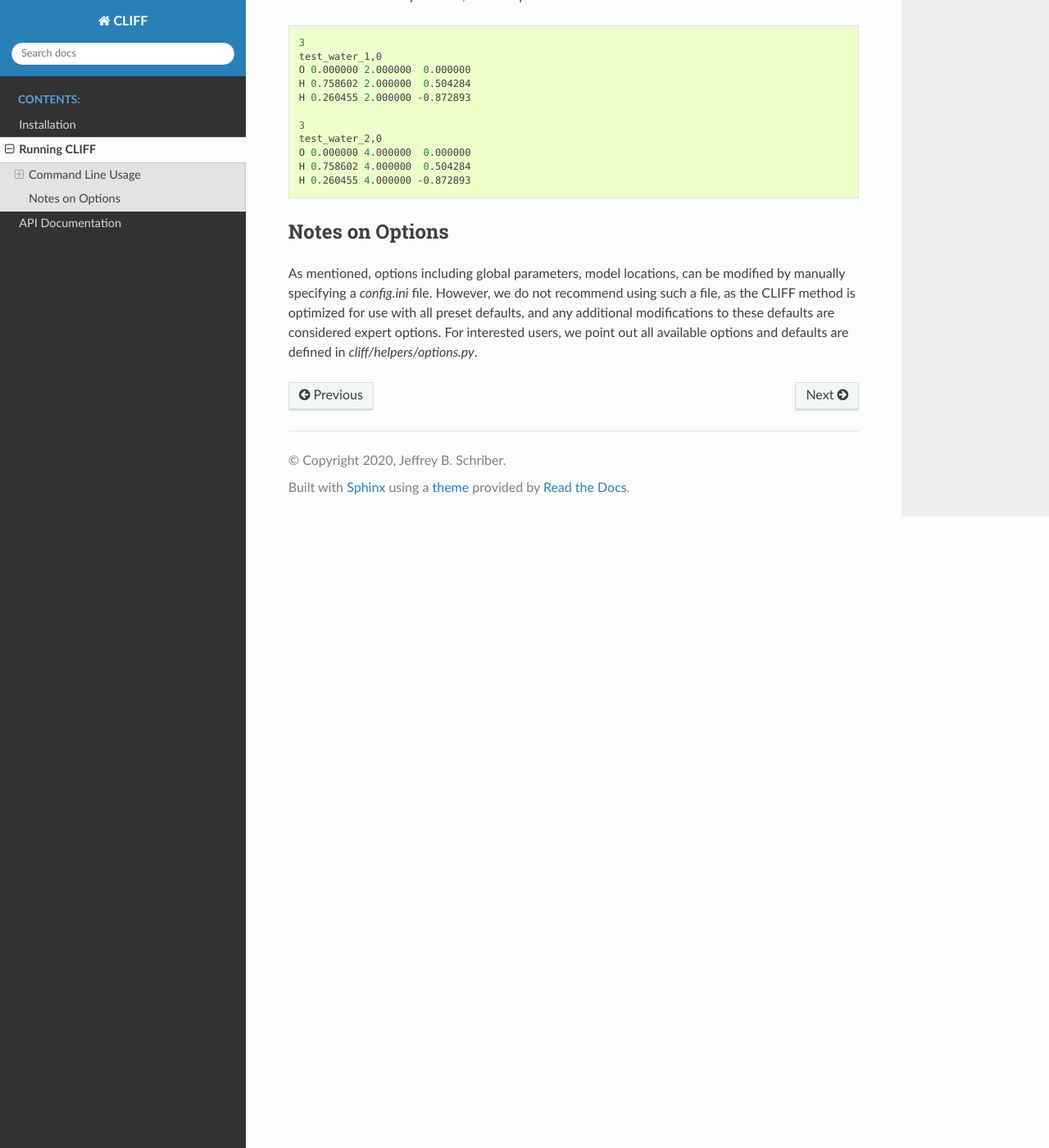
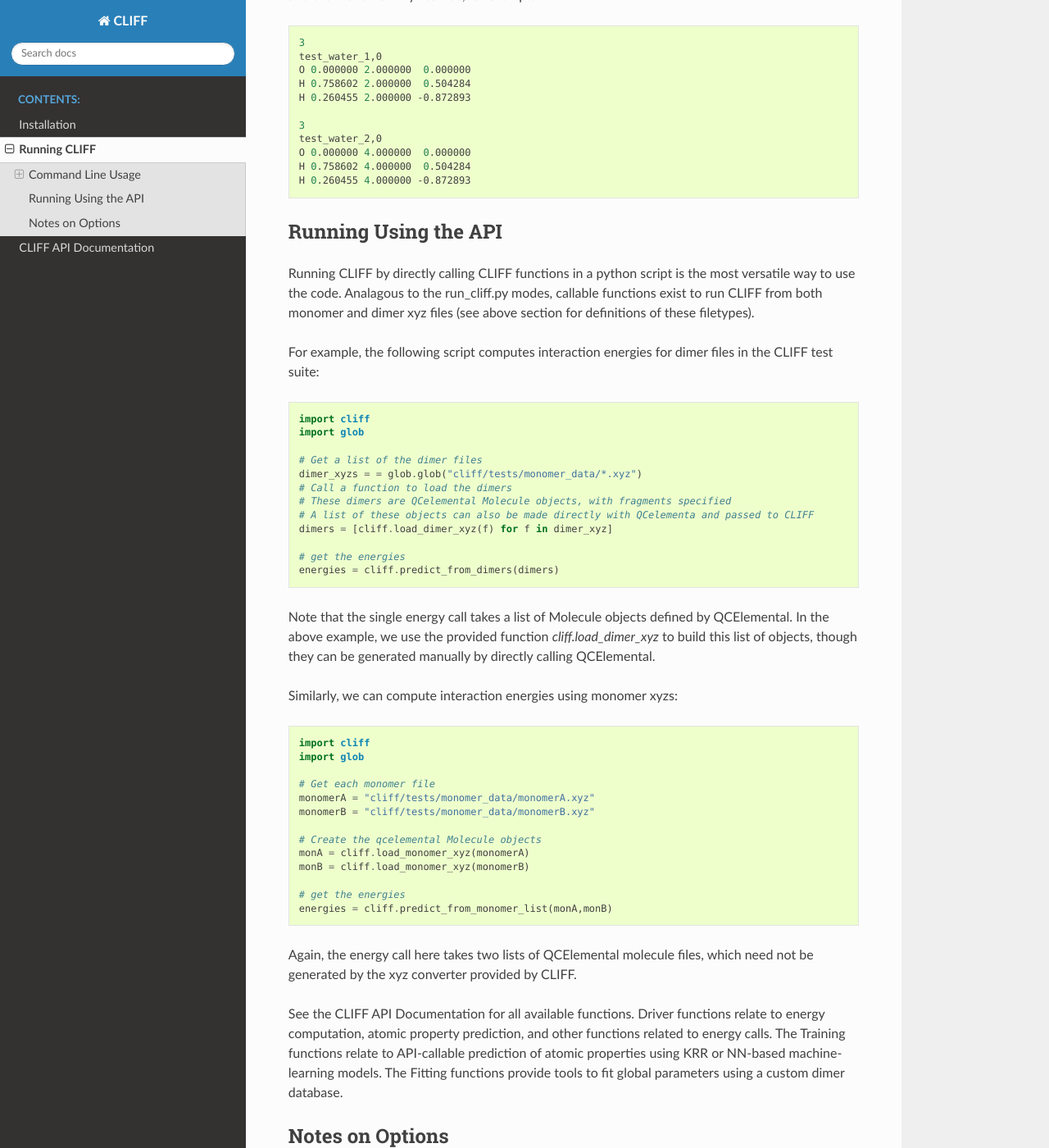
Before and after one commit to jeffschriber/cliff, a Sphinx documentation site: the page built from docs/running_cliff.rst, in a window 1280 px wide and 1400 px high, scrolled down 2037 px. Shown: the whole window at 82% size. Built offline with Sphinx 7.4.7 and the Read the Docs theme 2.0.0, drawn with Linux system fonts in a browser that asks for light colours; pages that are not in the unit, such as notebooks, are missing from menus.

Commit message:
Fix autodoc, some cleanup

```diff
--- a/docs/conf.py
+++ b/docs/conf.py
@@ -13,6 +13,7 @@
 import os
 import sys
 sys.path.insert(0, os.path.abspath('../'))
+import cliff
 
 
 # -- Project information -----------------------------------------------------
--- a/docs/index.rst
+++ b/docs/index.rst
@@ -3,8 +3,8 @@
    You can adapt this file completely to your liking, but it should at least
    contain the root `toctree` directive.
 
-CLIFF: a component-learned intermolecular force field
-=====================================================
+CLIFF: A Component-based, Machine-Learned Intermolecular Force Field
+====================================================================
 
 CLIFF is an open-source intermolecular force field that
 uses atomic parameters from machine learning models in
--- a/docs/running_cliff.rst
+++ b/docs/running_cliff.rst
@@ -119,6 +119,65 @@ and the monomerB.xyz can be, for example:
     H 0.260455 4.000000 -0.872893
 
 
+Running Using the API
+---------------------
+
+Running CLIFF by directly calling CLIFF functions in a python script
+is the most versatile way to use the code. Analagous to the run_cliff.py
+modes, callable functions exist to run CLIFF from both monomer and dimer xyz files
+(see above section for definitions of these filetypes).
+
+For example, the following script computes interaction energies for dimer files
+in the CLIFF test suite:
+
+.. code-block:: python
+
+    import cliff
+    import glob
+
+    # Get a list of the dimer files
+    dimer_xyzs = = glob.glob("cliff/tests/monomer_data/*.xyz")
+    # Call a function to load the dimers
+    # These dimers are QCelemental Molecule objects, with fragments specified
+    # A list of these objects can also be made directly with QCelementa and passed to CLIFF
+    dimers = [cliff.load_dimer_xyz(f) for f in dimer_xyz]
+
+    # get the energies
+    energies = cliff.predict_from_dimers(dimers)
+
+Note that the single energy call takes a list of Molecule objects defined by QCElemental.
+In the above example, we use the provided function `cliff.load_dimer_xyz` to build this list of
+objects, though they can be generated manually by directly calling QCElemental.
+
+Similarly, we can compute interaction energies using monomer xyzs:
+
+.. code-block:: python
+
+    import cliff
+    import glob
+
+    # Get each monomer file
+    monomerA = "cliff/tests/monomer_data/monomerA.xyz"
+    monomerB = "cliff/tests/monomer_data/monomerB.xyz"
+
+    # Create the qcelemental Molecule objects
+    monA = cliff.load_monomer_xyz(monomerA)
+    monB = cliff.load_monomer_xyz(monomerB)
+
+    # get the energies
+    energies = cliff.predict_from_monomer_list(monA,monB)
+
+
+Again, the energy call here takes two lists of QCElemental molecule files, which
+need not be generated by the xyz converter provided by CLIFF.
+
+See the CLIFF API Documentation for all available functions. Driver functions
+relate to energy computation, atomic property prediction, and other functions
+related to energy calls. The Training functions relate to API-callable
+prediction of atomic properties using KRR or NN-based machine-learning
+models. The Fitting functions provide tools to fit global parameters
+using a custom dimer database.
+
 Notes on Options
 ----------------
 
```
Also changed, not shown: other parts of docs/index.rst (+2 -2 lines), docs/api.rst (deleted, +0 -26 lines), docs/cliff.helpers.rst (added, +53 -0 lines), docs/cliff.rst (added, +31 -0 lines), docs/modules.rst (added, +7 -0 lines), 1 other file.
